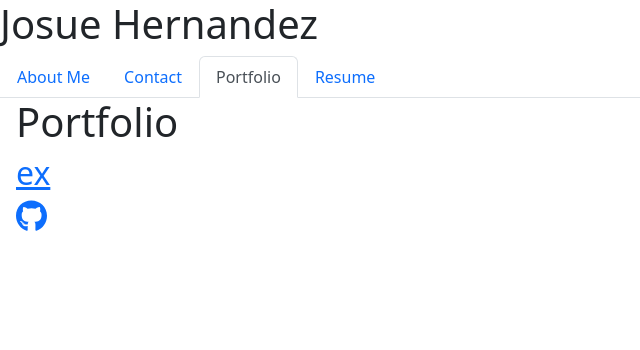
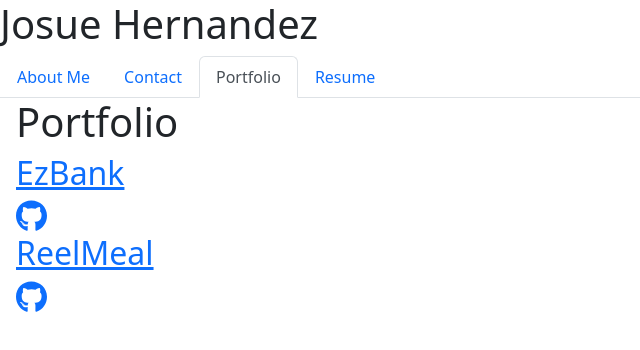
Before and after one commit to JosueHernand/JosueCodeCrafted, a React (Vite) app: page /Portfolio in a window 1280 px wide. Shown: the top 350 px of the page, without its empty margins (0-640 px from the left). Built offline with nearby package versions, Linux system fonts and the light colour scheme.

Commit message:
Added two projects into portfolio

```diff
--- a/src/pages/Portfolio.jsx
+++ b/src/pages/Portfolio.jsx
@@ -1,13 +1,22 @@
 import Project from "../components/Project"
+import ReelMeal from "../../assets/images/reelmeal.png"
+import EzBank from "../../assets/images/ezbank.png"
 
 export default function Portfolio() {
   const websites = [
     {
       id: 1,
-      title: 'ex',
-      link: 'ex',
-      archive: 'ex',
-      image: 'ex',
+      title: 'EzBank',
+      link: 'https://ezbank-6a5a197718d2.herokuapp.com/homepage',
+      archive: 'https://github.com/Raymond2811/EzBank',
+      image: 'EzBank',
+    },
+    {
+      id: 2,
+      title: 'ReelMeal',
+      link: 'https://gsandman8.github.io/ReelAndMeal/',
+      archive:'https://github.com/Gsandman8/ReelAndMeal',
+      image: 'ReelMeal',
     },
   ]
 
```
Also changed, not shown: assets/pdf/images/ezbank.png (added), assets/pdf/images/reelmeal.png (added).
